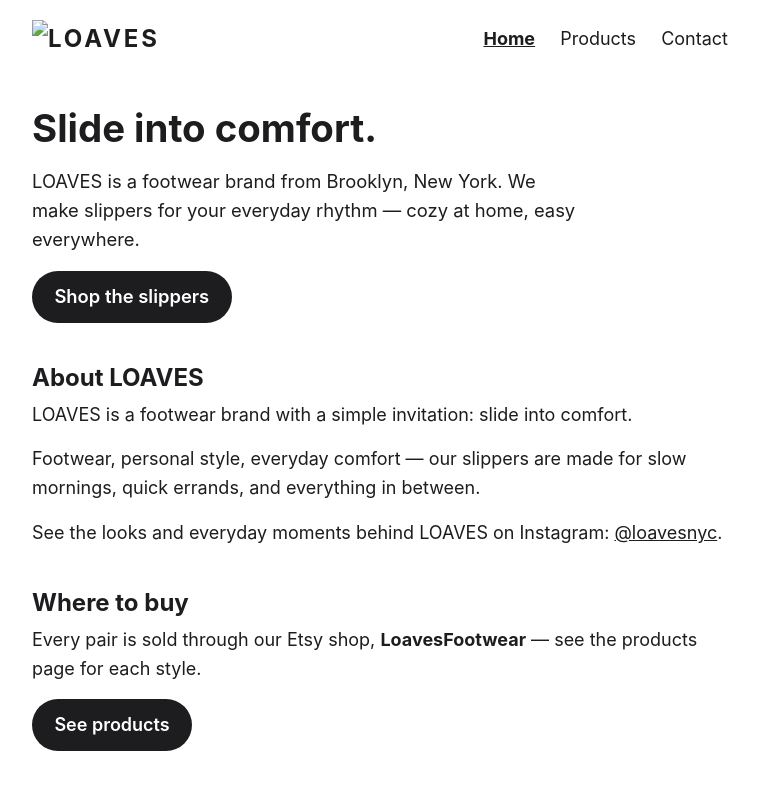
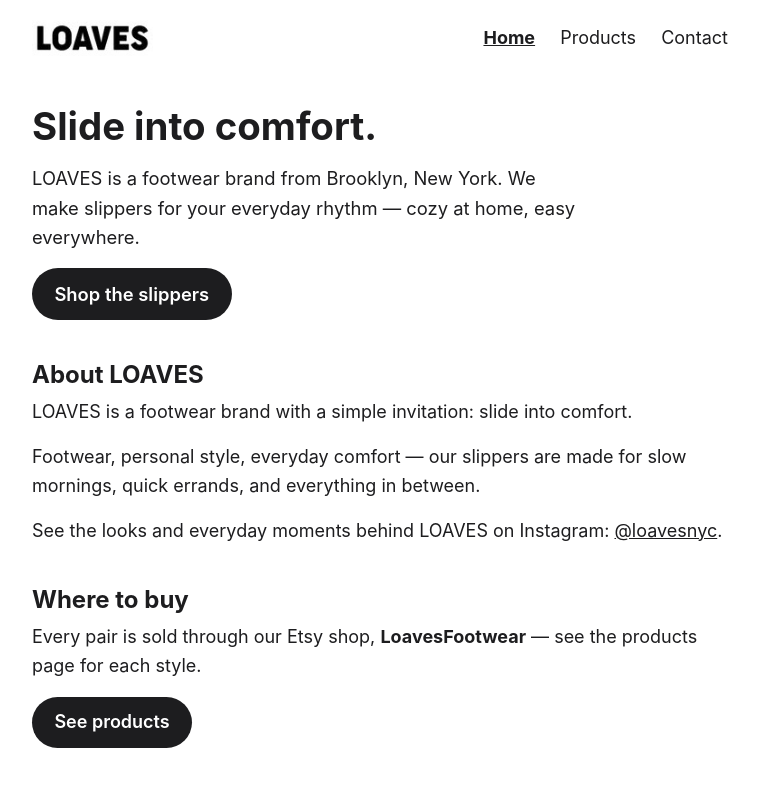
Before and after one commit to jessetu22/loaves-website, a plain HTML site: page index.html in a window 1280 px wide. Shown: the top 800 px of the page, without its empty margins (260-1019 px from the left). Drawn offline with Linux system fonts and the light colour scheme.

Commit message:
Add LOAVES logo files and logo styling

```diff
--- a/assets/style.css
+++ b/assets/style.css
@@ -22,11 +22,14 @@
 }
 
 .logo {
-  font-size: 1.5rem;
-  font-weight: 700;
-  letter-spacing: 0.12em;
-  color: inherit;
+  display: inline-block;
   text-decoration: none;
+}
+
+.logo img {
+  display: block;
+  height: 36px;
+  width: auto;
 }
 
 nav a {
```
Also changed, not shown: assets/logo-wide.jpg (added), assets/logo.jpg (added).
